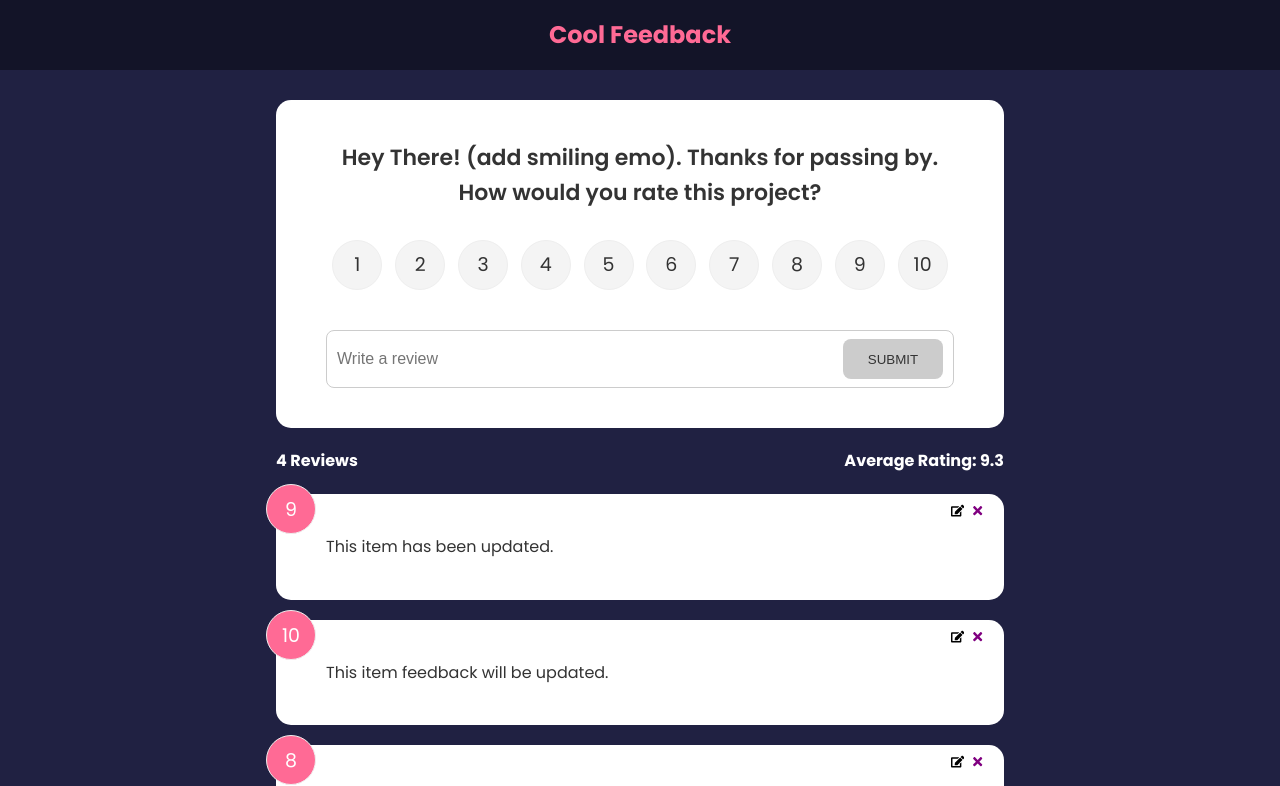
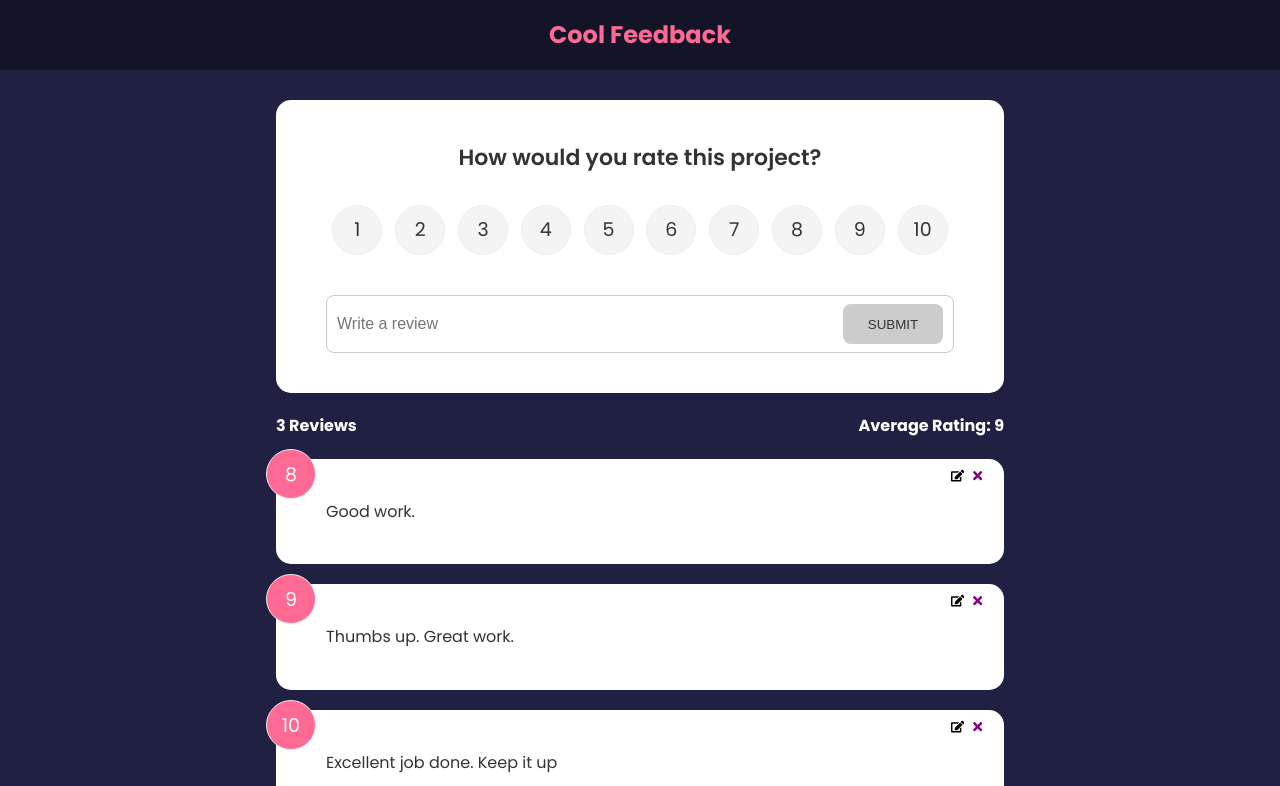
Before and after one commit to BenjaminSemah/cool-feedback, a React (Create React App) app: page / in a window 1280 px wide. Shown: the top 786 px of the page. Built offline with nearby package versions, Linux system fonts and the light colour scheme; data requests are answered from the project's data file.

Commit message:
Correct routing error on about page

```diff
--- a/db.json
+++ b/db.json
@@ -1,24 +1,19 @@
 {
   "feedback": [
     {
-      "id": 1,
+      "text": "Excellent job done. Keep it up",
       "rating": 10,
-      "text": "This is feedback item one(1) coming from the backend"
+      "id": 1
     },
     {
-      "id": 2,
-      "rating": 8,
-      "text": "This is feedback item two(2) coming from the backend"
+      "text": "Thumbs up. Great work.",
+      "rating": 9,
+      "id": 2
     },
     {
-      "text": "This item feedback will be updated.",
-      "rating": 10,
+      "text": "Good work.",
+      "rating": 8,
       "id": 3
-    },
-    {
-      "text": "This item has been updated.",
-      "rating": 9,
-      "id": 4
     }
   ]
 }
--- a/src/components/FeedbackForm.jsx
+++ b/src/components/FeedbackForm.jsx
@@ -24,8 +24,8 @@ const FeedbackForm = () => {
     if (value === '') {
       setBtnDisabled(true)
       setValidateMsg(null)
-    } else if (value.trim().length < 10) {
-      setValidateMsg('Text must be at least 10 characters')
+    } else if (value.trim().length < 5) {
+      setValidateMsg('Text must be at least 5 characters')
       setBtnDisabled(true)
     } else {
       setValidateMsg(null)
@@ -37,7 +37,7 @@ const FeedbackForm = () => {
 
   const handleSubmit = (e) => {
     e.preventDefault()
-    if (text.trim().length > 10) {
+    if (text.trim().length > 5) {
       const newFeedback = {
         text,
         rating,
@@ -56,7 +56,7 @@ const FeedbackForm = () => {
   return (
     <Card>
       <form onSubmit={handleSubmit}>
-        <h2>Hey There! (add smiling emo). Thanks for passing by. How would you rate this project?</h2>
+        <h2>How would you rate this project?</h2>
         <RatingSelect select={(rating) => setRating(rating)} />
         <div className="input-group">
           <input
--- a/src/components/FeedbackStats.jsx
+++ b/src/components/FeedbackStats.jsx
@@ -4,21 +4,14 @@ import FeedbackContext from '../context/FeedbackContext'
 const FeedbackStats = () => {
   const { feedback } = useContext(FeedbackContext)
 
-  // let totalRatings = feedback.reduce((acc, cur) => acc + cur.rating, 0)
-  // let averageRatingsNum = totalRatings / feedback.length
-  // let averageRatings = averageRatingsNum.toFixed(1).replace(/[.,]0$/, '')
-
-  let average =
-  feedback.reduce((acc, cur) => {
-    return acc + cur.rating
-  }, 0) / feedback.length
-
-  average = average.toFixed(1).replace(/[.,]0$/, '')
+  let totalRatings = feedback.reduce((acc, cur) => acc + cur.rating, 0)
+  let averageRatingsNum = totalRatings / feedback.length
+  let averageRatings = averageRatingsNum.toFixed(1).replace(/[.,]0$/, '')
 
   return (
     <div className='feedback-stats'>
       <h4>{feedback.length} Reviews</h4>
-      <h4>Average Rating: {isNaN(average) ? 0 : average}</h4>
+      <h4>Average Rating: {isNaN(averageRatings) ? 0 : averageRatings}</h4>
     </div>
   )
 }
--- a/src/pages/AboutPage.jsx
+++ b/src/pages/AboutPage.jsx
@@ -6,7 +6,11 @@ const AboutPage = () => {
     <Card>
       <div className="about">
         <h1>About This Project</h1>
-        <p>This is a React product review service app</p>
+        <p>
+          This service/product review was created using React.
+          With this app, you can easily collate feedback from
+          your customers.
+        </p>
         <p>Version 1.0.0</p>
 
         <p>
```
